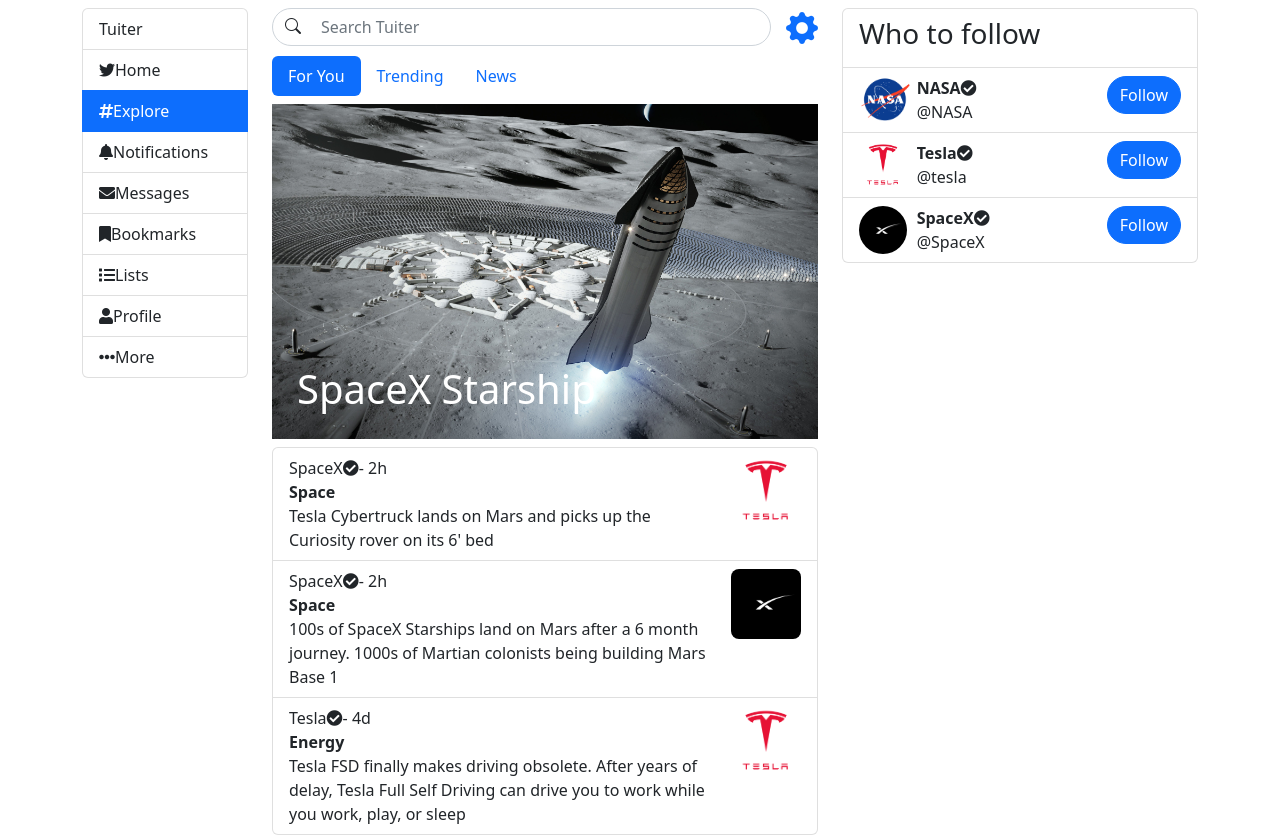
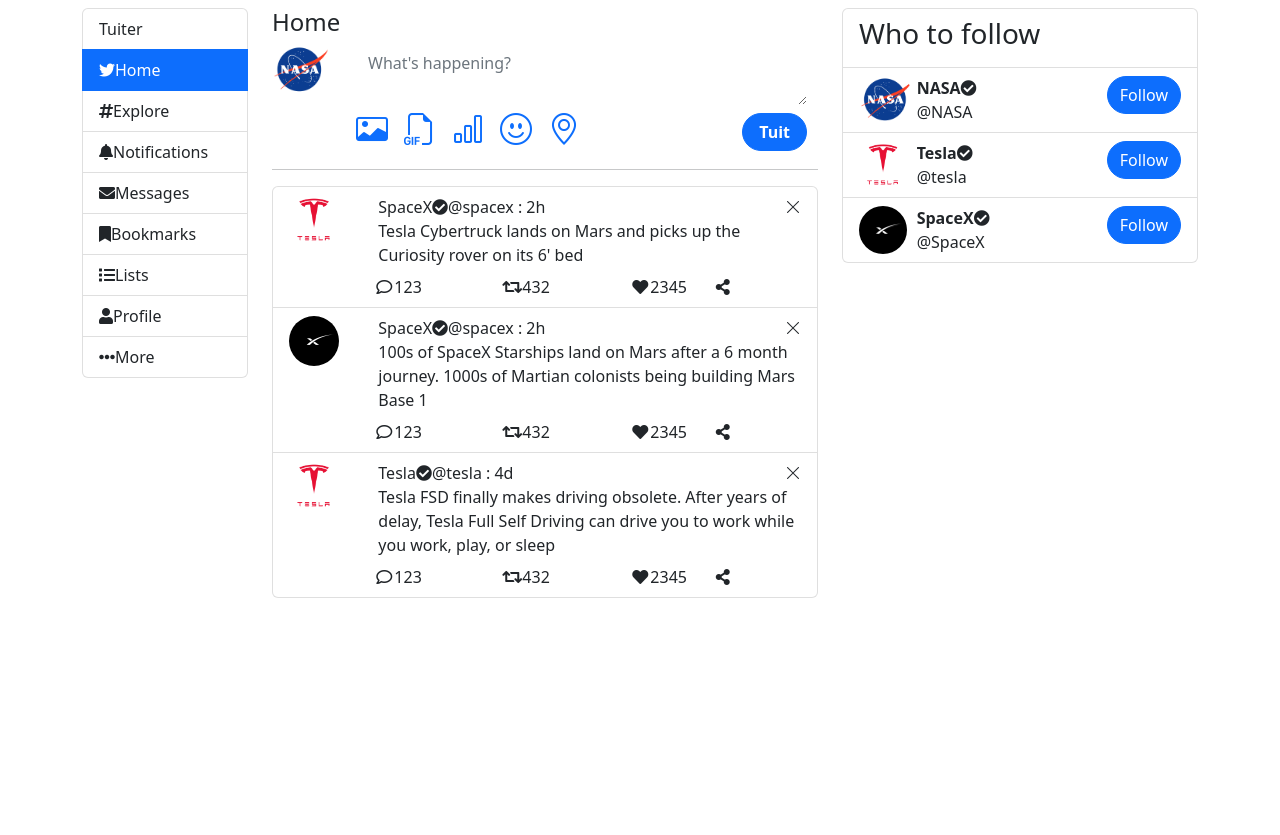
Before and after one commit to andra-g/tuiter-react-web-app, a React (Create React App) app: page /tuiter in a window 1280 px wide. After the commit the page ends 800 px from the top, so only its background shows below. Built offline with nearby package versions, Linux system fonts and the light colour scheme.

Commit message:
getting the data is wonky, but almost done!

```diff
--- /dev/null
+++ b/src/tuiter/home/index.js
@@ -0,0 +1,16 @@
+// this is going to be the Home component
+
+import React from "react";
+import TuitsList from "../tuits/tuits-list";
+import WhatsHappening from "./whats-happening";
+import "../explore/index.css";
+const HomeComponent = () => {
+    return(
+        <>
+            <h4>Home</h4>
+            <WhatsHappening/>
+            <TuitsList/>
+        </>
+    );
+};
+export default HomeComponent;
--- /dev/null
+++ b/src/tuiter/home/whats-happening.js
@@ -0,0 +1,43 @@
+import React, {useState} from "react";
+import {createTuit} from "../tuits/tuits-reducer";
+import {useDispatch} from "react-redux";
+
+
+const WhatsHappening = () => {
+    let [whatsHappening, setWhatsHappening] = useState('');
+    const dispatch = useDispatch();
+    const tuitClickHandler = () => {
+        const newTuit = {
+            tuit: whatsHappening
+        }
+        dispatch(createTuit(newTuit));
+    }
+    return (
+        <div className="row">
+            <div className="col-auto">
+                <img src="/images/nasa.webp" width={60}/>
+            </div>
+            <div className="col-10">
+       <textarea value={whatsHappening} placeholder="What's happening?"
+                 className="form-control border-0"
+                 onChange={(event) => setWhatsHappening(event.target.value)}>
+       </textarea>
+                <div>
+                    <button className="rounded-pill btn btn-primary float-end mt-2 ps-3 pe-3 fw-bold"
+                            onClick={tuitClickHandler}>
+                        Tuit
+                    </button>
+                    <div className="text-primary fs-2">
+                        <i className="bi bi-card-image me-3"></i>
+                        <i className="bi bi-filetype-gif me-3"></i>
+                        <i className="bi bi-bar-chart me-3"></i>
+                        <i className="bi bi-emoji-smile me-3"></i>
+                        <i className="bi bi-geo-alt"></i>
+                    </div>
+                </div>
+            </div>
+            <div className="col-12"><hr/></div>
+        </div>
+    );
+}
+export default WhatsHappening;
--- a/src/tuiter/index.js
+++ b/src/tuiter/index.js
@@ -1,5 +1,6 @@
 import React from "react";
 import ExploreComponent from "./explore";
+import HomeComponent from "./home";
 import NavigationSidebar from "./navigation-sidebar";
 import WhoToFollowList from "./who-to-follow-list";
 import whoReducer
@@ -16,11 +17,11 @@
         <Provider store={store}>
             <div className="row mt-2">
                 <div className="col-2 col-md-2 col-lg-1 col-xl-2">
-                    <NavigationSidebar active="explore"/>
+                    <NavigationSidebar active="home"/>
                 </div>
                 <div className="col-10 col-md-10 col-lg-7 col-xl-6"
                      style={{"position": "relative"}}>
-                    <ExploreComponent/>
+                    <HomeComponent/>
                 </div>
                 <div className="d-sm-none d-md-none d-lg-block col-lg-4 col-xl-4">
                     <WhoToFollowList/>
--- /dev/null
+++ b/src/tuiter/tuits/tuit-item.js
@@ -0,0 +1,42 @@
+import React from "react";
+import TuitStats from "./tuit-stats";
+import {deleteTuit} from "../tuits/tuits-reducer";
+import {useDispatch} from "react-redux";
+
+const TuitItem = (
+    {
+        post = {
+            "userName": "SpaceX",
+            "time": "2h",
+            "image": "tesla.png",
+            "handle": "@tesla",
+            "tuit": "Something arrogant MuSk would tweet.",
+            "liked": true, "replies": 123, "retuits": 432, "likes": 2345
+        }
+    }
+) => {
+    const dispatch = useDispatch();
+    const deleteTuitHandler = (id) => {
+        dispatch(deleteTuit(id));
+    }
+    return(
+        <li className="list-group-item">
+            <div className="row">
+                <div className="col-2">
+                    <img width={50} className="float-right rounded-circle" src={`/images/${post.image}`}/>
+                </div>
+                <div className="col-10">
+                    <i className="bi bi-x-lg float-end"
+                       onClick={() => deleteTuitHandler(post._id)}></i>
+                    <div>{post.userName}
+                        <i className="fas fa-check-circle"></i>
+                        {post.handle} : {post.time}
+                    </div>
+                    <div>{post.title}</div>
+                </div>
+                <TuitStats/>
+            </div>
+        </li>
+    );
+};
+export default TuitItem;
--- /dev/null
+++ b/src/tuiter/tuits/tuit-stats.js
@@ -0,0 +1,30 @@
+import React from "react";
+const TuitStats = (
+    {
+        post = {
+            "liked": true, "replies": 123, "retuits": 432, "likes": 2345
+        }
+    }
+) => {
+    return(
+            <div className="row mt-2">
+                <div className="col-2"></div>
+                <div className="col-3">
+                    <i className="far fa-comment fa-fw"></i>
+                    {post.replies}
+                </div>
+                <div className="col-3">
+                    <i className="fa fa-retweet fa-fw"></i>
+                    {post.retuits}
+                </div>
+                <div className="col-2">
+                    <i className="fas fa-heart fa-fw"></i>
+                    {post.likes}
+                </div>
+                <div className="col-2">
+                    <i className="fas fa-share-alt"></i>
+                </div>
+            </div>
+    );
+};
+export default TuitStats;
--- /dev/null
+++ b/src/tuiter/tuits/tuits-list.js
@@ -0,0 +1,18 @@
+import React from "react";
+import {useSelector} from "react-redux";
+import TuitItem
+    from "./tuit-item";
+
+const TuitsList = () => {
+    const postsArray = useSelector(state => state.tuits)
+    return(
+        <ul className="list-group">
+            {
+                postsArray.map(post =>
+                    <TuitItem
+                        key={post._id} post={post}/> )
+            }
+        </ul>
+    );
+};
+export default TuitsList;
--- a/src/tuiter/tuits/tuits-reducer.js
+++ b/src/tuiter/tuits/tuits-reducer.js
@@ -1,9 +1,41 @@
 import { createSlice } from "@reduxjs/toolkit";
 import tuits from './tuits.json';
 
+const currentUser = {
+    "userName": "NASA",
+    "handle": "@nasa",
+    "image": "nasa.webp",
+};
+
+const templateTuit = {
+    ...currentUser,
+    "topic": "Space",
+    "time": "2h",
+    "liked": false,
+    "replies": 0,
+    "retuits": 0,
+    "likes": 0,
+}
+
 const tuitsSlice = createSlice({
     name: 'tuits',
-    initialState: tuits
+    initialState: tuits,
+    reducers: {
+        deleteTuit(state, action) {
+            const index = state
+                .findIndex(tuit =>
+                    tuit._id === action.payload);
+            state.splice(index, 1);
+        },
+        createTuit(state, action) {
+            state.unshift({
+                ...action.payload,
+                ...templateTuit,
+                _id: (new Date()).getTime(),
+            })
+        }
+    }
 });
 
+export const {createTuit, deleteTuit} = tuitsSlice.actions;
 export default tuitsSlice.reducer;
--- a/src/tuiter/tuits/tuits.json
+++ b/src/tuiter/tuits/tuits.json
@@ -1,10 +1,13 @@
 [{ "_id": 123, "topic": "Space", "userName": "SpaceX",
   "title": "Tesla Cybertruck lands on Mars and picks up the Curiosity rover on its 6' bed",
-  "time": "2h",   "image": "tesla.png" },
+  "time": "2h", "image": "tesla.png", "liked": true, "replies": 123, "retuits": 432, "likes": 2345,
+  "handle": "@spacex", "tuit": "You want to wake up in the morning and think the future is going to be great and that’s what being a spacefaring civilization is all about. It’s about believing in the future and thinking that the future will be better than the past. And I can’t think of anything more exciting than going out there and being among the stars"},
   { "_id": 234, "topic": "Space",   "userName": "SpaceX",
     "title": "100s of SpaceX Starships land on Mars after a 6 month journey. 1000s of Martian colonists being building Mars Base 1",
-    "time": "2h",   "image": "spacex.jpg" },
+    "time": "2h", "image": "spacex.jpg", "liked": true, "replies": 234, "retuits": 30, "likes": 1203,
+    "handle": "@spacex", "tuit": "You want to wake up in the morning and think the future is going to be great and that’s what being a spacefaring civilization is all about. It’s about believing in the future and thinking that the future will be better than the past. And I can’t think of anything more exciting than going out there and being among the stars" },
   { "_id": 345, "topic": "Energy",  "userName": "Tesla",
     "title": "Tesla FSD finally makes driving obsolete. After years of delay, Tesla Full Self Driving can drive you to work while you work, play, or sleep",
-    "time": "4d",   "image": "tesla.png" }
+    "time": "4d", "image": "tesla.png", "liked": false, "replies": 456, "retuits": 1, "likes": 2,
+    "handle": "@tesla", "tuit": "You want to wake up in the morning and think the future is going to be great and that’s what being a spacefaring civilization is all about. It’s about believing in the future and thinking that the future will be better than the past. And I can’t think of anything more exciting than going out there and being among the stars" }
 ]
```
